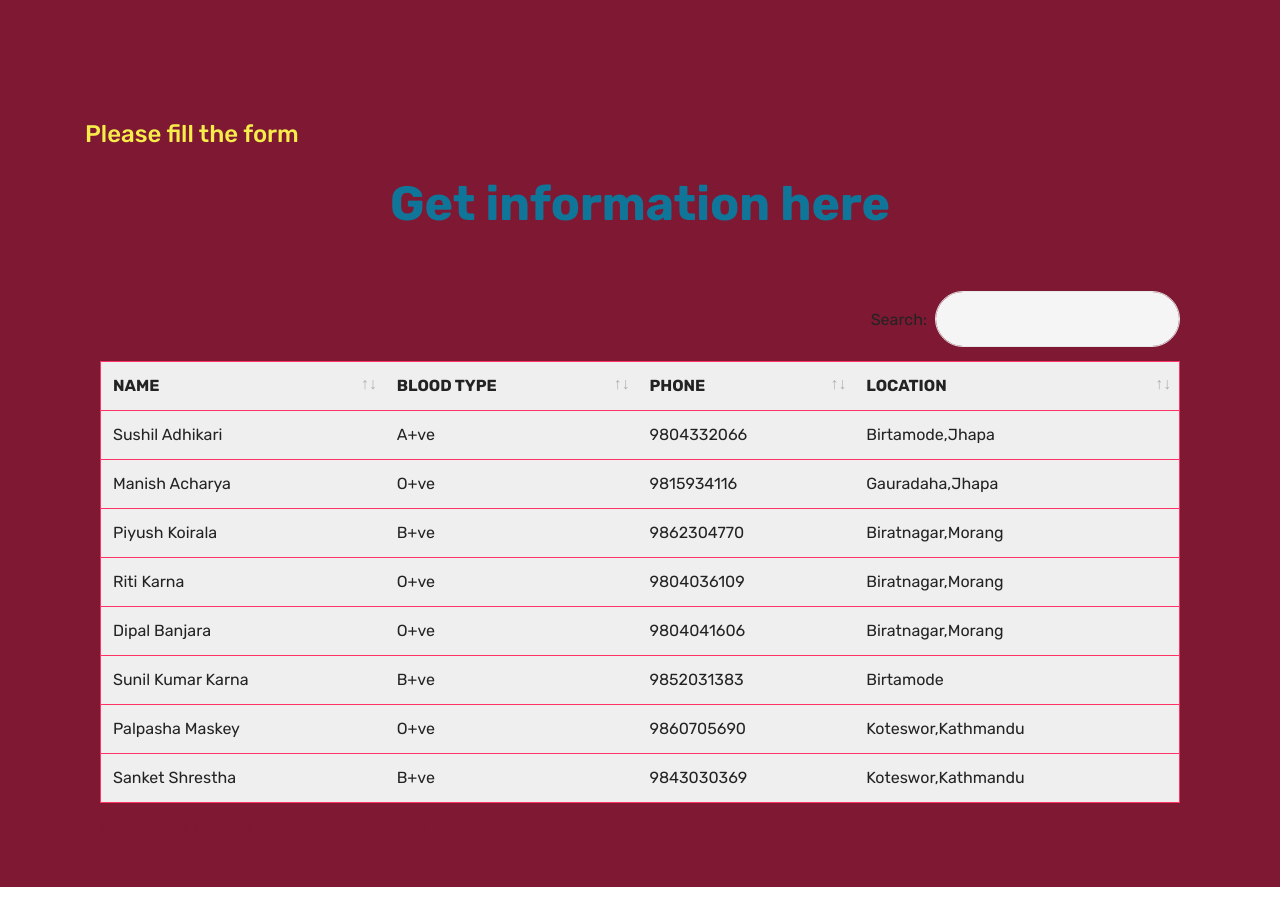
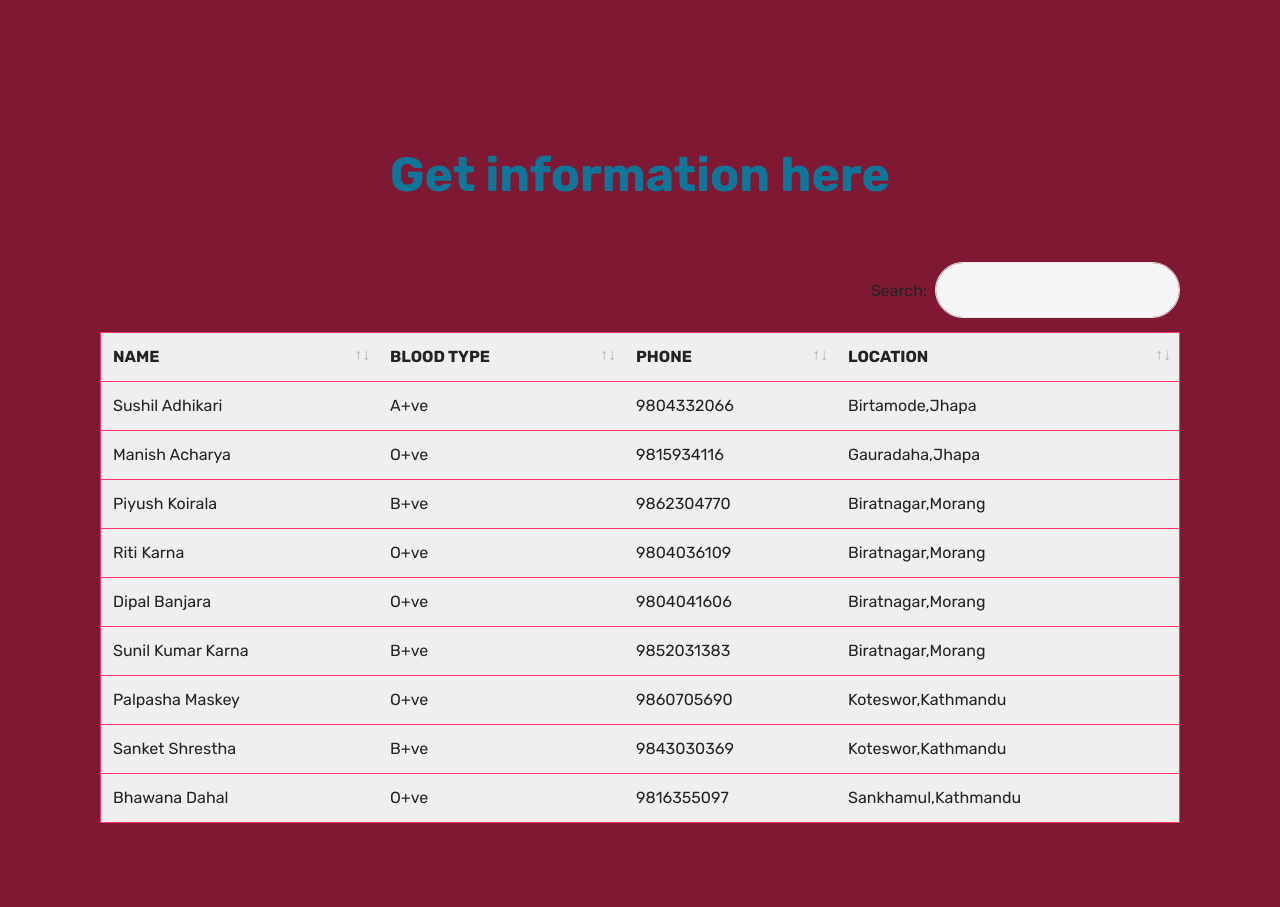
Before and after one commit to Nepalmedical/Nepalmedicalhelp, a plain HTML site: page mahip.html in a window 1280 px wide. Drawn offline with Linux system fonts and the light colour scheme.

Commit message:
create github pages

```diff
--- a/mahip.html
+++ b/mahip.html
@@ -27,7 +27,7 @@
 
 
   <div class="container container-table">
-      <h2 class="mbr-section-title mbr-fonts-style align-center pb-3 display-5">Please fill the form</h2>
+      <h2 class="mbr-section-title mbr-fonts-style align-center pb-3 display-5"></h2>
       <h3 class="mbr-section-subtitle mbr-fonts-style align-center pb-5 mbr-light display-2"><strong>Get information here</strong></h3>
       <div class="table-wrapper">
         <div class="container">
@@ -89,7 +89,7 @@
 
 
 
-              <td class="body-item mbr-fonts-style display-7">Sunil Kumar Karna</td><td class="body-item mbr-fonts-style display-7">B+ve</td><td class="body-item mbr-fonts-style display-7">9852031383</td><td class="body-item mbr-fonts-style display-7">Birtamode</td></tr><tr>
+              <td class="body-item mbr-fonts-style display-7">Sunil Kumar Karna</td><td class="body-item mbr-fonts-style display-7">B+ve</td><td class="body-item mbr-fonts-style display-7">9852031383</td><td class="body-item mbr-fonts-style display-7">Biratnagar,Morang</td></tr><tr>
 
 
 
@@ -99,7 +99,12 @@
 
 
 
-              <td class="body-item mbr-fonts-style display-7">Sanket Shrestha</td><td class="body-item mbr-fonts-style display-7">B+ve</td><td class="body-item mbr-fonts-style display-7">9843030369</td><td class="body-item mbr-fonts-style display-7">Koteswor,Kathmandu</td></tr></tbody>
+              <td class="body-item mbr-fonts-style display-7">Sanket Shrestha</td><td class="body-item mbr-fonts-style display-7">B+ve</td><td class="body-item mbr-fonts-style display-7">9843030369</td><td class="body-item mbr-fonts-style display-7">Koteswor,Kathmandu</td></tr><tr>
+
+
+
+
+              <td class="body-item mbr-fonts-style display-7">Bhawana Dahal</td><td class="body-item mbr-fonts-style display-7">O+ve</td><td class="body-item mbr-fonts-style display-7">9816355097</td><td class="body-item mbr-fonts-style display-7">Sankhamul,Kathmandu</td></tr></tbody>
           </table>
         </div>
         <div class="container table-info-container">
@@ -122,7 +127,7 @@
 </section>
 
 
-  <section class="engine"><a href="https://mobirise.info/e">how to make your own site</a></section><script src="assets/web/assets/jquery/jquery.min.js"></script>
+  <section class="engine"><a href="https://mobirise.info/p">site templates free download</a></section><script src="assets/web/assets/jquery/jquery.min.js"></script>
   <script src="assets/popper/popper.min.js"></script>
   <script src="assets/tether/tether.min.js"></script>
   <script src="assets/bootstrap/js/bootstrap.min.js"></script>
```
Also changed, not shown: index.html (+2 -2 lines), 1 other file.
